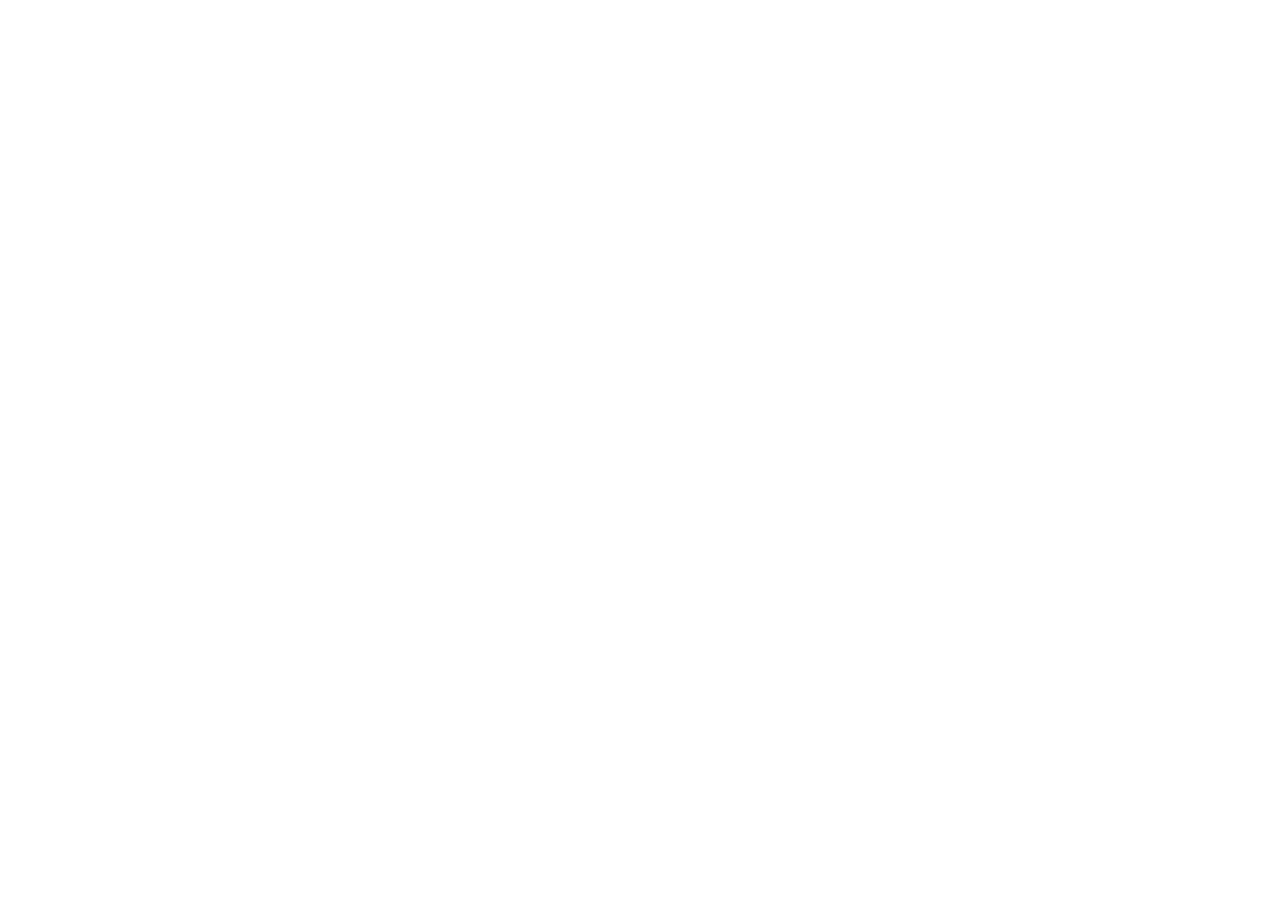
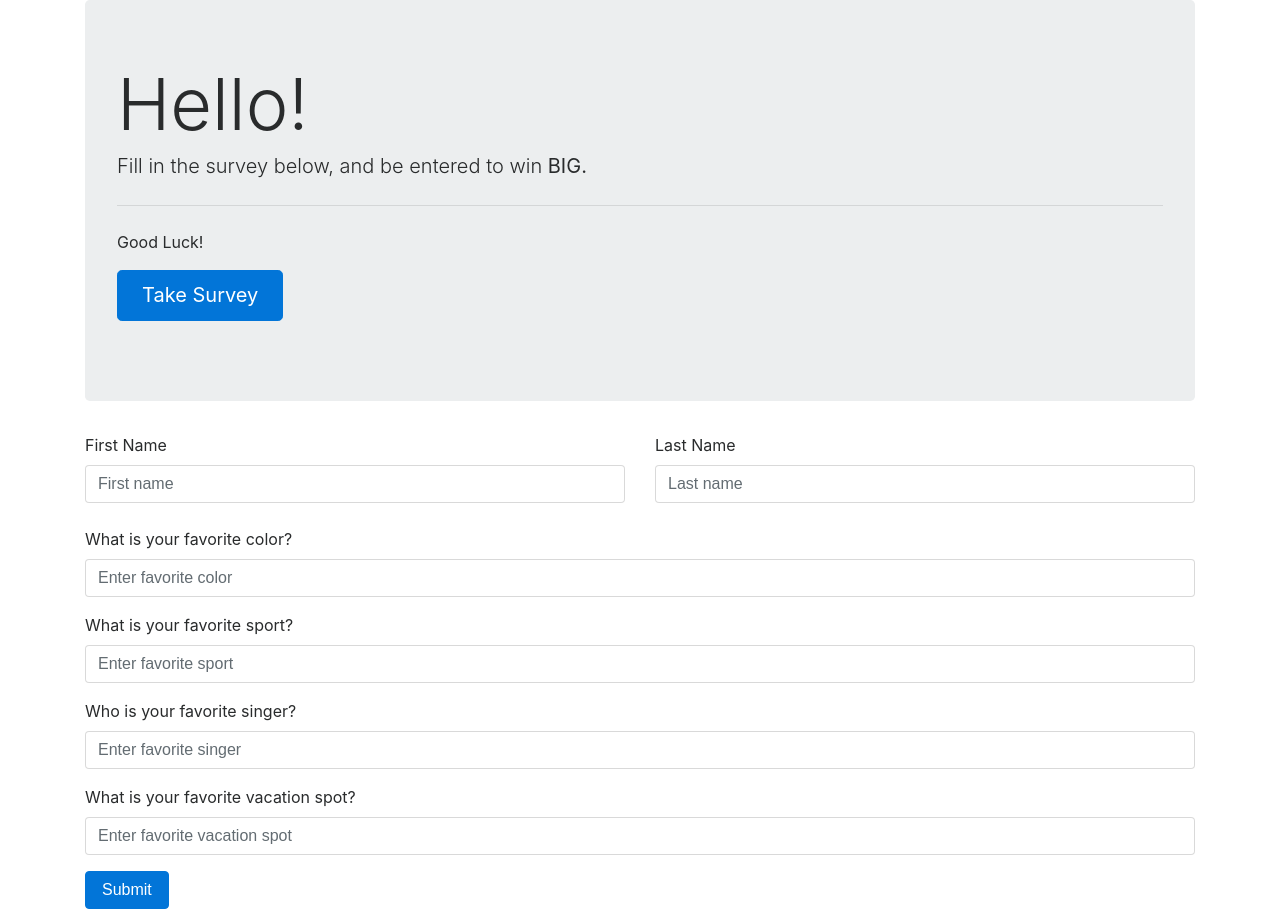
Before and after one commit to k3vnb/FavThangs, a plain HTML site: page index.html in a window 1280 px wide. Before the commit the page ends 800 px from the top, so only its background shows below. Drawn offline with Linux system fonts and the light colour scheme.

Commit message:
add form fields

```diff
--- a/css/master.css
+++ b/css/master.css
@@ -0,0 +1,3 @@
+/*.survey {
+  display: none;
+}*/
--- a/index.html
+++ b/index.html
@@ -11,6 +11,48 @@
     <title>Favorite Things Survey</title>
   </head>
   <body>
-
+    <div class="container">
+      <div class="jumbotron">
+      <h1 class="display-3">Hello!</h1>
+      <p class="lead">Fill in the survey below, and be entered to win <strong>BIG.</strong></p>
+      <hr class="my-4">
+      <p>Good Luck!</p>
+      <p class="lead">
+        <a class="btn btn-primary btn-lg" href="#" role="button">Take Survey</a>
+      </p>
+      </div>
+      <div class="survey">
+        <form>
+          <div class="row">
+            <div class="col">
+              <label for="first">First Name</label>
+              <input type="text" class="form-control" placeholder="First name">
+            </div>
+            <div class="col">
+              <label for="last">Last Name</label>
+              <input type="text" class="form-control" placeholder="Last name">
+            </div>
+          </div>
+          <br>
+          <div class="form-group">
+            <label for="q1">What is your favorite color?</label>
+            <input type="text" class="form-control" id="q1" placeholder="Enter favorite color">
+          </div>
+          <div class="form-group">
+            <label for="q2">What is your favorite sport?</label>
+            <input type="text" class="form-control" id="q2" placeholder="Enter favorite sport">
+          </div>
+          <div class="form-group">
+            <label for="q3">Who is your favorite singer?</label>
+            <input type="text" class="form-control" id="q3" placeholder="Enter favorite singer">
+          </div>
+          <div class="form-group">
+            <label for="q4">What is your favorite vacation spot?</label>
+            <input type="text" class="form-control" id="q4" placeholder="Enter favorite vacation spot">
+          </div>
+          <button type="submit" class="btn btn-primary">Submit</button>
+        </form>
+      </div>
+    </div>
   </body>
 </html>
--- a/js/scripts.js
+++ b/js/scripts.js
@@ -0,0 +1,6 @@
+$(function() {
+  $("form.survey").submit(function(event) {
+    alert("Nice!");
+  })
+
+});
```
